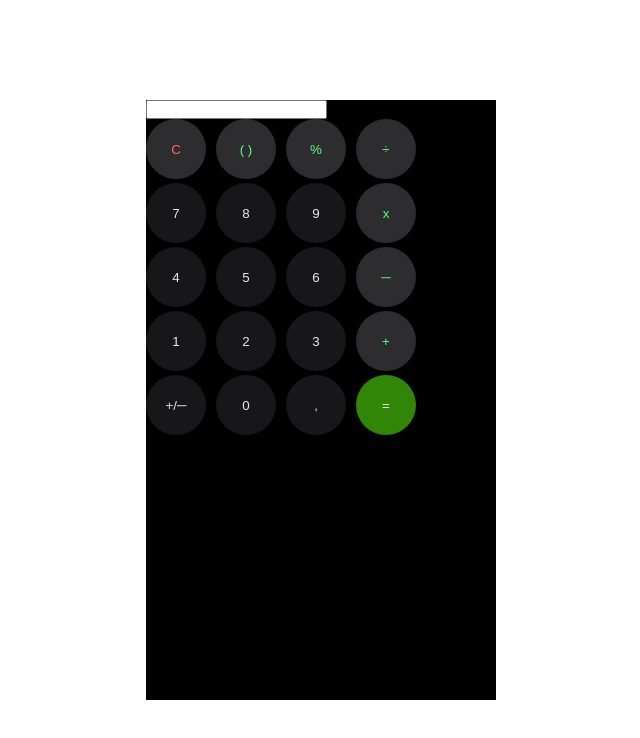
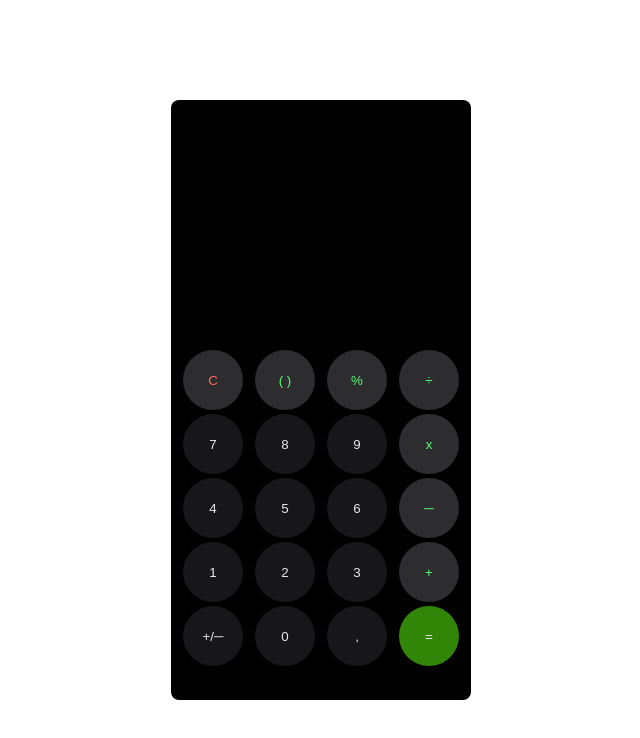
Before and after one commit to cneto2001/CalculatorWebPage, a plain HTML site: page index.html in a window 1280 px wide. Shown: the whole page, without its empty margins (319-959 px from the left). Drawn offline with Linux system fonts and the light colour scheme.

Commit message:
Basic Input Styling

```diff
--- a/index.html
+++ b/index.html
@@ -11,7 +11,7 @@
 
 <body>
     <div class="calculatorWrapper">
-        <div class="dispaySection">
+        <div class="inputSection">
             <input type="text">
         </div>
 
--- a/style.css
+++ b/style.css
@@ -23,10 +23,38 @@ body {
     display: flex;
     flex-direction: column;
 
-    width: 350px;
+    width: 300px;
     height: 600px;
 
     background-color: var(--bg-color-primary);
+
+    border-radius: 8px;
+}
+
+.inputSection {
+    display: flex;
+    flex-direction: column;
+    align-items: center;
+
+    width: 100%;
+    height: 250px;
+
+    padding-top: 18px;
+}
+
+.inputSection input {
+    text-align: end;
+
+    width: 100%;
+
+    color: #e8e8ea;
+    caret-color: #5aff7c;
+
+    background-color: transparent;
+    border: none;
+    outline: none;
+
+    padding: 8px;
 }
 
 .buttonSection {
@@ -36,6 +64,9 @@ body {
 
     column-gap: 0;
     row-gap: 4px;
+    column-gap: 12px;
+
+    padding: 0 12px 4px 12px;
 }
 
 button {
```
